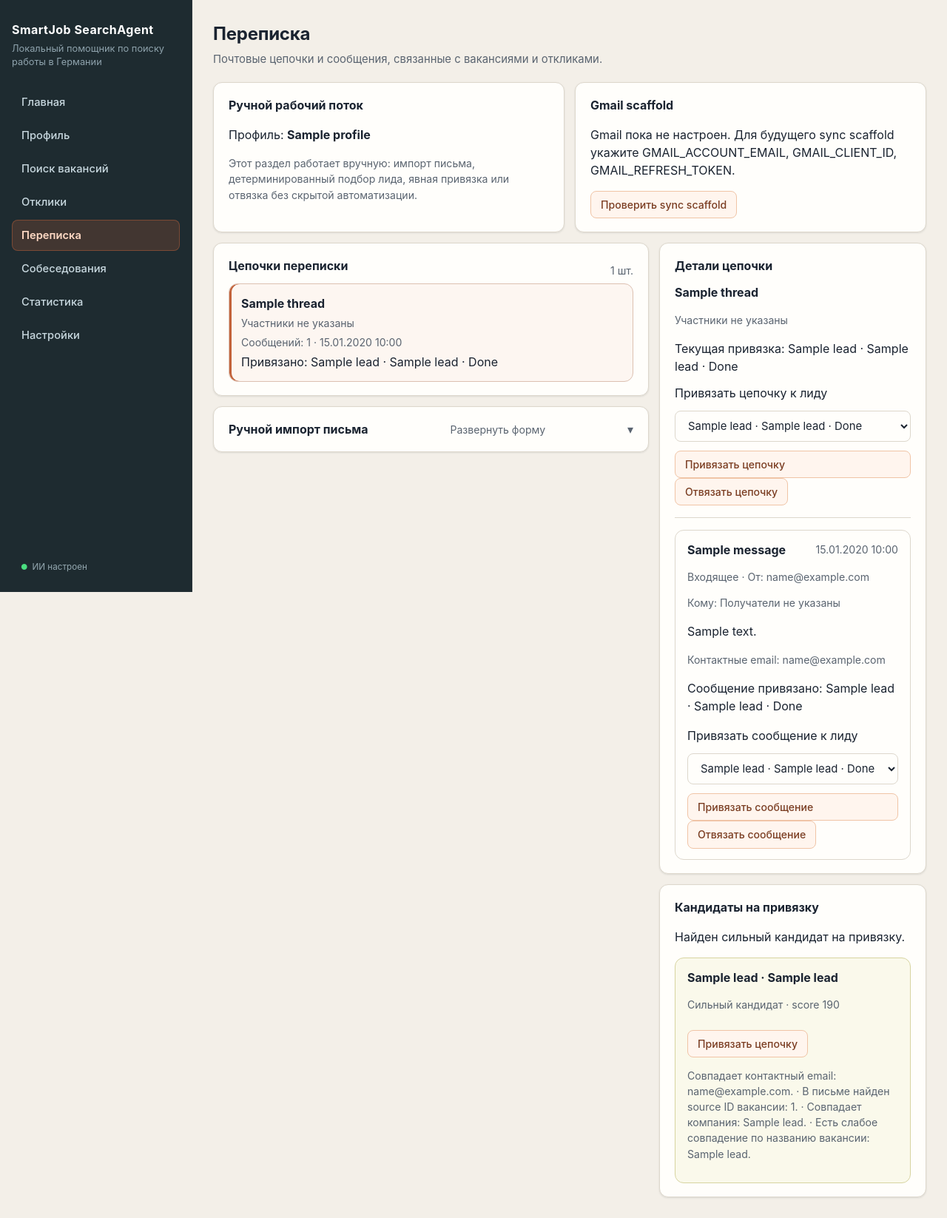
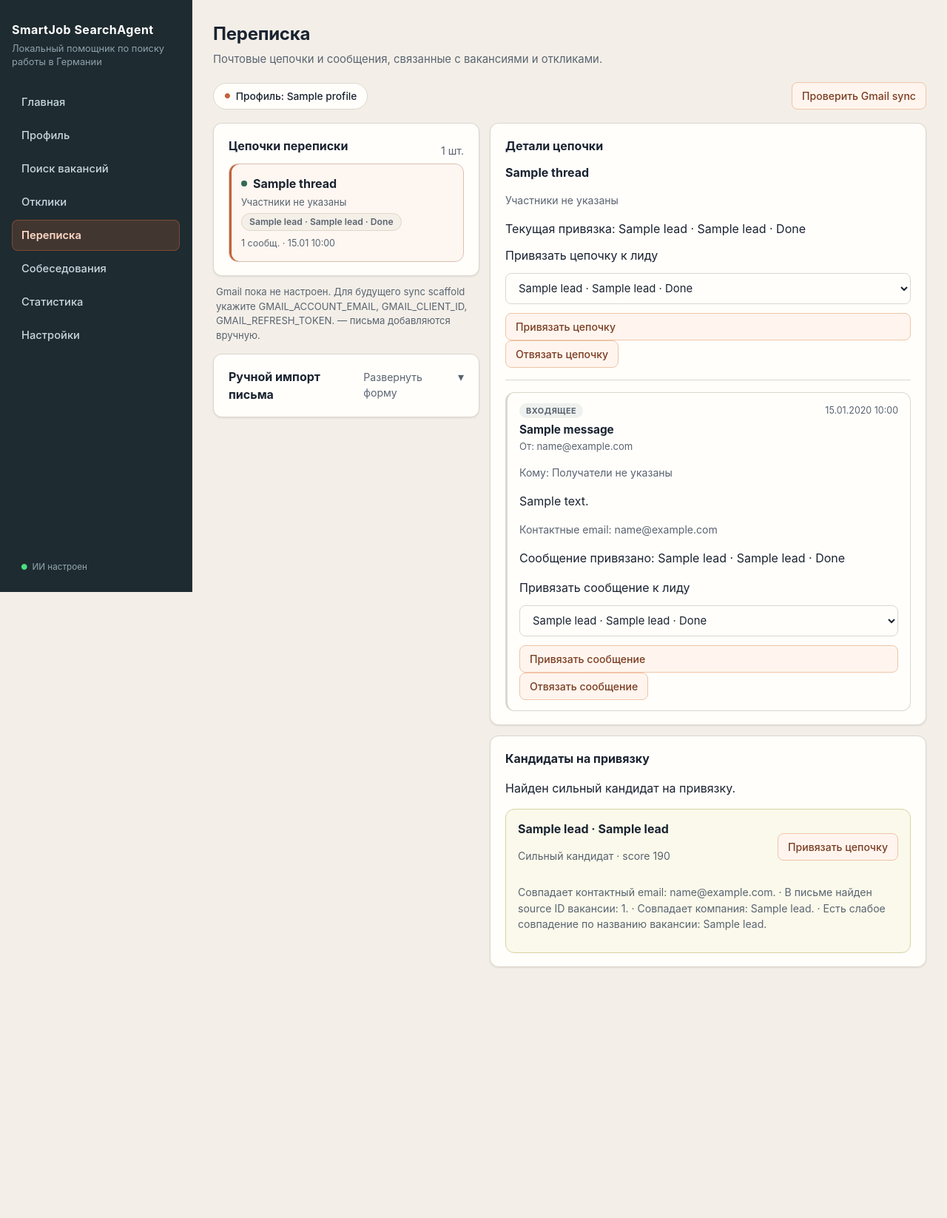
Before and after one commit to vanguar/SearchAgent, a FastAPI app: page /email in a window 1280 px wide. Shown: the whole page at 74% size. After the commit the page ends 1308 px from the top, so only its background shows below. Run offline with FastAPI, Linux system fonts and the light colour scheme; tables that the repository leaves empty hold one stand-in row (values such as "Sample post"); some libraries are stand-ins or nearby versions.

Commit message:
Redesign Mail screen to v2 (presentation only)
- Two-pane layout: thread list (left) + thread detail (right), profile pill header
- Thread cards: linked/unlinked status dot + lead chip + compact meta
- Messages as входящее/исходящее bubbles (direction badge, accent for outgoing)
- Drop verbose status cards; keep real Gmail-state note + sync action

All real forms preserved 1:1 (import, thread/message link+unlink, sync).
No reply/mark-answered buttons — those have no backend endpoint.

Co-Authored-By: Claude Opus 4.8 <noreply@anthropic.com>
Claude-Session: https://claude.ai/code/session_01E98fwxvfvCcP1bAMDQqrqf

```diff
--- a/app/static/css/app.css
+++ b/app/static/css/app.css
@@ -2842,3 +2842,141 @@ body {
     display: none;
   }
 }
+
+/* ── Mail screen (redesign v2) ───────────────────────────── */
+.mail-head {
+  display: flex;
+  align-items: center;
+  justify-content: space-between;
+  gap: 12px;
+  flex-wrap: wrap;
+  max-width: 1320px;
+  margin-bottom: 4px;
+}
+
+.email-layout {
+  grid-template-columns: minmax(280px, 360px) minmax(0, 1fr);
+}
+
+.mail-gmail-note {
+  margin: -2px 4px 0;
+  font-size: 0.82rem;
+}
+
+/* Thread list items */
+.thread-item__top {
+  display: flex;
+  align-items: center;
+  gap: 8px;
+}
+
+.thread-dot {
+  flex: 0 0 auto;
+  width: 8px;
+  height: 8px;
+  border-radius: 50%;
+  background: var(--dim, #9a8d86);
+}
+
+.thread-dot--linked {
+  background: #2f6b52;
+}
+
+.thread-item__from {
+  font-size: 0.82rem;
+}
+
+.thread-item__foot {
+  display: flex;
+  align-items: center;
+  justify-content: space-between;
+  gap: 8px;
+  flex-wrap: wrap;
+}
+
+.thread-item__meta {
+  font-size: 0.78rem;
+  white-space: nowrap;
+}
+
+.thread-item__cues {
+  font-size: 0.78rem;
+}
+
+.mail-chip {
+  display: inline-flex;
+  align-items: center;
+  max-width: 100%;
+  padding: 2px 10px;
+  border-radius: 999px;
+  border: 1px solid var(--line);
+  background: #f4efe7;
+  color: var(--text-soft);
+  font-size: 0.76rem;
+  font-weight: 600;
+  overflow: hidden;
+  text-overflow: ellipsis;
+  white-space: nowrap;
+}
+
+/* Message bubbles */
+.email-message-card {
+  border-left-width: 3px;
+}
+
+.email-message-card--in {
+  border-left-color: var(--line);
+}
+
+.email-message-card--out {
+  border-left-color: var(--accent);
+  background: #fdf7f2;
+}
+
+.email-message-card__head {
+  display: flex;
+  align-items: center;
+  justify-content: space-between;
+  gap: 8px;
+  margin-bottom: 6px;
+}
+
+.mail-dir {
+  display: inline-flex;
+  align-items: center;
+  padding: 2px 9px;
+  border-radius: 999px;
+  background: #eef1ee;
+  color: var(--text-soft);
+  font-size: 0.68rem;
+  font-weight: 700;
+  letter-spacing: 0.05em;
+  text-transform: uppercase;
+}
+
+.mail-dir--out {
+  background: rgba(194, 98, 58, 0.12);
+  color: var(--accent-hover);
+}
+
+.email-message-card__time {
+  font-size: 0.78rem;
+  white-space: nowrap;
+}
+
+.email-message-card__subject {
+  display: block;
+  font-size: 0.96rem;
+  line-height: 1.35;
+}
+
+.email-message-card__from {
+  margin: 2px 0 0;
+  font-size: 0.82rem;
+}
+
+@media (max-width: 1000px) {
+  .email-layout {
+    grid-template-columns: 1fr;
+  }
+}
--- a/app/templates/base.html
+++ b/app/templates/base.html
@@ -4,7 +4,7 @@
     <meta charset="utf-8" />
     <meta name="viewport" content="width=device-width, initial-scale=1" />
     <title>{% block title %}{{ page_title }} · {{ app_title }}{% endblock %}</title>
-    <link rel="stylesheet" href="{{ url_for('static', path='css/app.css') }}?v=interviews-redesign-20260830c" />
+    <link rel="stylesheet" href="{{ url_for('static', path='css/app.css') }}?v=mail-redesign-20260830d" />
     <script defer src="{{ url_for('static', path='js/app.js') }}?v=query-tabs-20260521"></script>
     <script defer src="https://unpkg.com/htmx.org@1.9.12"></script>
   </head>
--- a/app/templates/email/partials/message_detail.html
+++ b/app/templates/email/partials/message_detail.html
@@ -37,17 +37,18 @@
   {% if workspace.selected_thread.messages %}
   <div class="email-message-list">
     {% for message in workspace.selected_thread.messages %}
-    <article class="email-message-card">
-      <div class="panel-actions">
-        <strong>{{ message.subject }}</strong>
+    {% set is_outgoing = "сход" in (message.direction_label_ru or "")|lower %}
+    <article class="email-message-card email-message-card--{{ 'out' if is_outgoing else 'in' }}">
+      <div class="email-message-card__head">
+        <span class="mail-dir{% if is_outgoing %} mail-dir--out{% endif %}">{{ message.direction_label_ru }}</span>
         {% if message.sent_at %}
-        <span class="muted">{{ message.sent_at.strftime("%d.%m.%Y %H:%M") }}</span>
+        <span class="muted email-message-card__time">{{ message.sent_at.strftime("%d.%m.%Y %H:%M") }}</span>
         {% endif %}
       </div>
-      <p class="muted">
-        {{ message.direction_label_ru }}
-        {% if message.from_email %} · От: {{ message.from_email }}{% endif %}
-      </p>
+      <strong class="email-message-card__subject">{{ message.subject }}</strong>
+      {% if message.from_email %}
+      <p class="muted email-message-card__from">От: {{ message.from_email }}</p>
+      {% endif %}
       <p class="muted">Кому: {{ message.recipients_line }}</p>
       {% if message.cue_labels_ru %}
       <p class="muted">{{ message.cue_labels_ru|join(" · ") }}</p>
--- a/app/templates/email/partials/thread_list.html
+++ b/app/templates/email/partials/thread_list.html
@@ -9,21 +9,26 @@
     {% for thread in workspace.threads %}
     <li class="thread-item{% if thread.selected %} is-selected{% endif %}">
       <a class="thread-link" href="/email?thread_id={{ thread.thread_id }}">
-        <strong>{{ thread.subject }}</strong>
-        <span class="muted">{{ thread.participant_line }}</span>
-        <span class="muted">
-          Сообщений: {{ thread.message_count }}
-          {% if thread.last_message_at %}
-          · {{ thread.last_message_at.strftime("%d.%m.%Y %H:%M") }}
+        <span class="thread-item__top">
+          <span class="thread-dot{% if thread.linked_lead_id %} thread-dot--linked{% endif %}" aria-hidden="true"></span>
+          <strong>{{ thread.subject }}</strong>
+        </span>
+        <span class="muted thread-item__from">{{ thread.participant_line }}</span>
+        <span class="thread-item__foot">
+          {% if thread.linked_lead_label %}
+          <span class="mail-chip">{{ thread.linked_lead_label }}</span>
+          {% else %}
+          <span class="muted">Пока без лида</span>
           {% endif %}
+          <span class="muted thread-item__meta">
+            {{ thread.message_count }} сообщ.
+            {% if thread.last_message_at %}
+            · {{ thread.last_message_at.strftime("%d.%m %H:%M") }}
+            {% endif %}
+          </span>
         </span>
-        {% if thread.linked_lead_label %}
-        <span>Привязано: {{ thread.linked_lead_label }}</span>
-        {% else %}
-        <span class="muted">Пока без лида</span>
-        {% endif %}
         {% if thread.cue_labels_ru %}
-        <span class="muted">{{ thread.cue_labels_ru|join(" · ") }}</span>
+        <span class="muted thread-item__cues">{{ thread.cue_labels_ru|join(" · ") }}</span>
         {% endif %}
       </a>
     </li>
--- a/app/templates/pages/email.html
+++ b/app/templates/pages/email.html
@@ -13,37 +13,25 @@
 </article>
 {% endif %}
 
-<section class="cards-grid email-status-grid">
-  <article class="panel">
-    <h3>Ручной рабочий поток</h3>
-    <p>
-      {% if workspace.owner_label %}
-      Профиль: <strong>{{ workspace.owner_label }}</strong>
-      {% else %}
-      Профиль для переписки пока не выбран.
-      {% endif %}
-    </p>
-    <p class="muted">
-      Этот раздел работает вручную: импорт письма, детерминированный подбор лида, явная привязка или отвязка без
-      скрытой автоматизации.
-    </p>
-  </article>
-
-  <article class="panel">
-    <h3>Gmail scaffold</h3>
-    <p>{{ workspace.gmail_state.message_ru }}</p>
-    {% if workspace.gmail_state.account_email %}
-    <p class="muted">Аккаунт: {{ workspace.gmail_state.account_email }}</p>
-    {% endif %}
-    <form method="post" action="/email/sync" class="inline-form">
-      <button type="submit" class="ghost-btn">Проверить sync scaffold</button>
-    </form>
-  </article>
-</section>
+<div class="mail-head">
+  {% if workspace.owner_label %}
+  <span class="profile-pill"><span class="profile-pill__dot" aria-hidden="true">●</span> Профиль: {{ workspace.owner_label }}</span>
+  {% else %}
+  <span class="profile-pill profile-pill--muted">Профиль для переписки не выбран</span>
+  {% endif %}
+  <form method="post" action="/email/sync" class="inline-form">
+    <button type="submit" class="ghost-btn">Проверить Gmail sync</button>
+  </form>
+</div>
 
 <section class="split-layout email-layout">
   <div class="content-stack">
     {% include "email/partials/thread_list.html" %}
+    <p class="muted mail-gmail-note">
+      {{ workspace.gmail_state.message_ru }}
+      {%- if workspace.gmail_state.account_email %} · {{ workspace.gmail_state.account_email }}{% endif %}
+      — письма добавляются вручную.
+    </p>
     {% include "email/partials/manual_import_form.html" %}
   </div>
 
```
